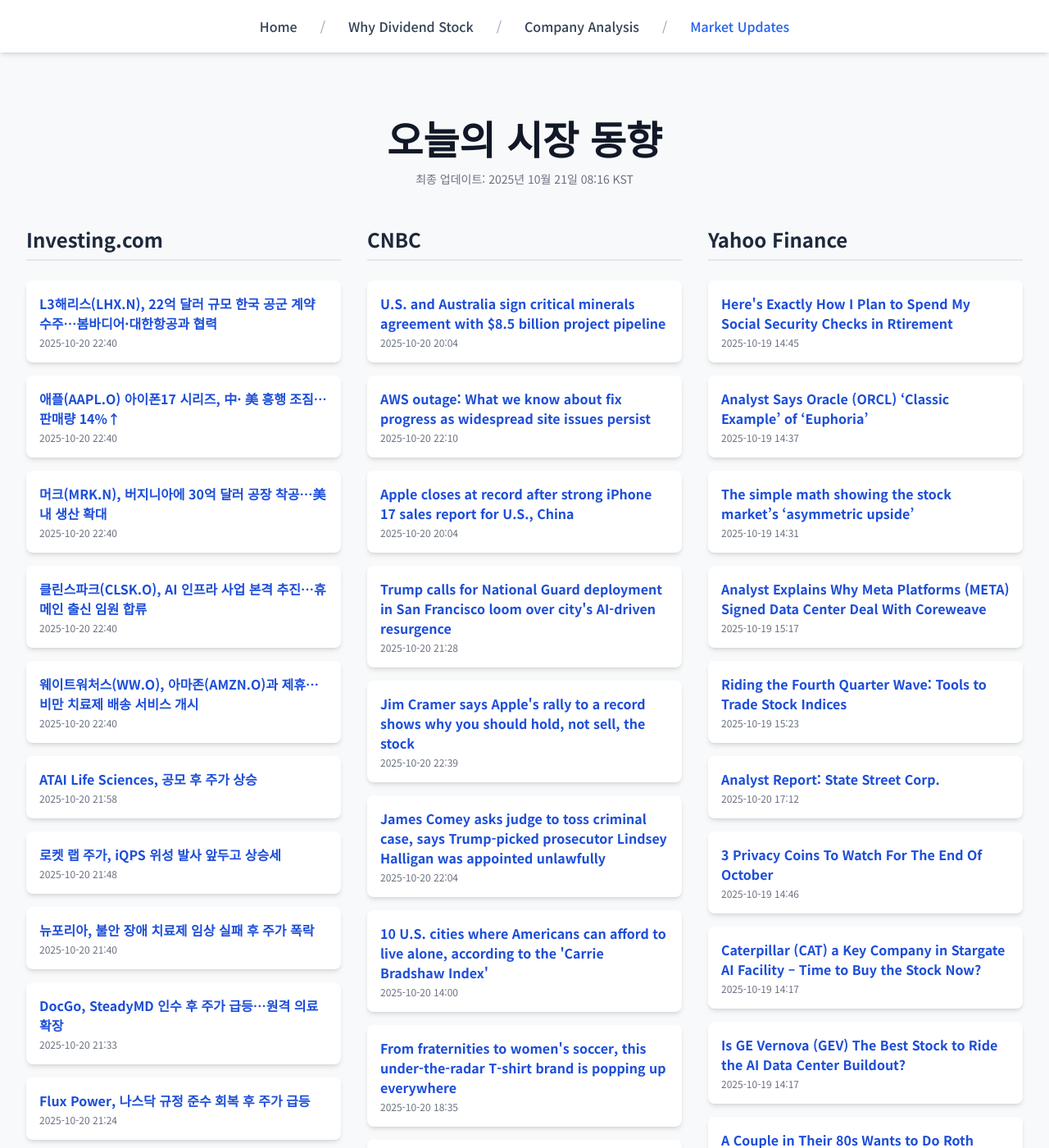
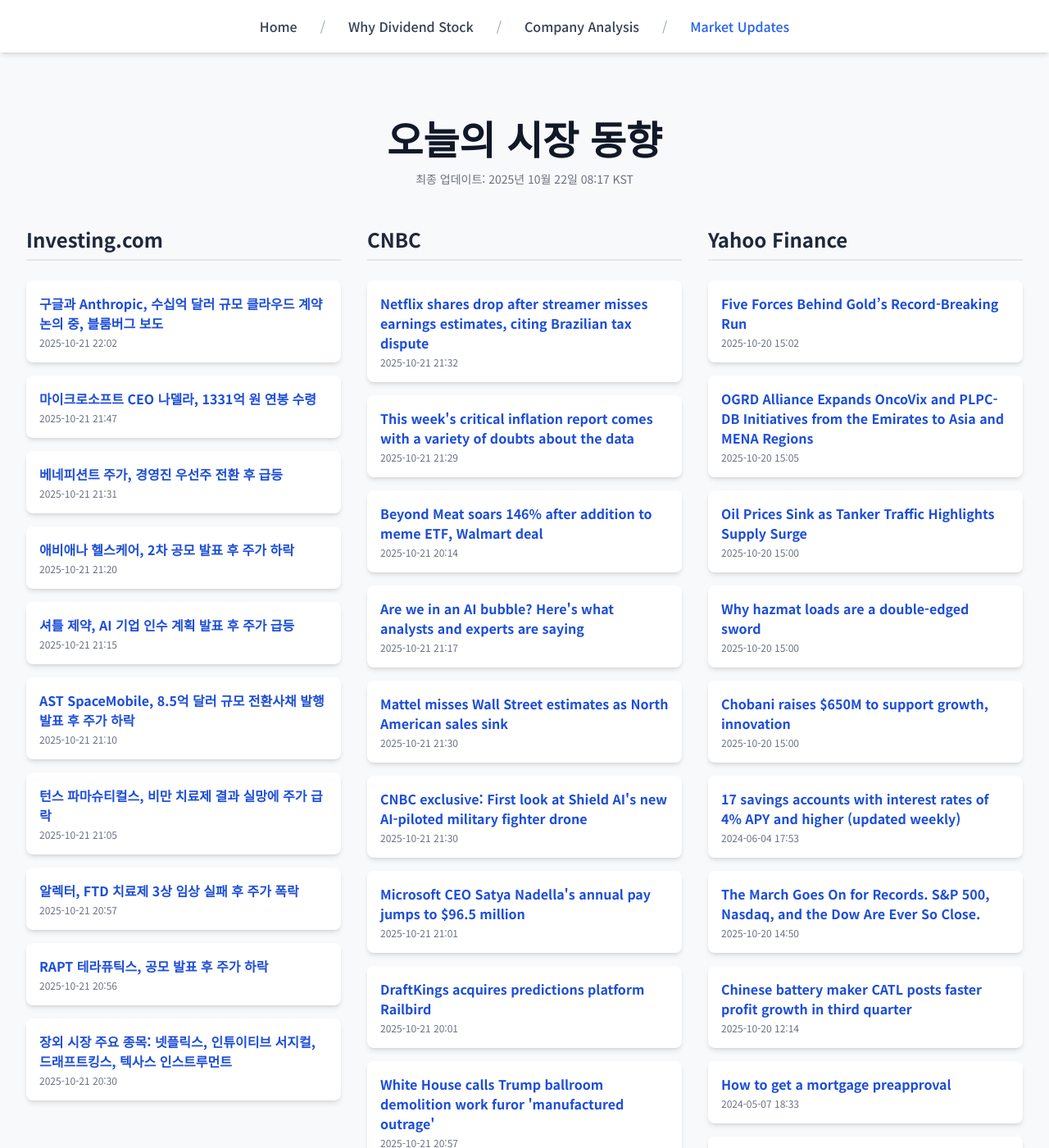
Before and after one commit to Kay-Hwang/my-company-analysis, a Jekyll site: the page built from market-updates.html, in a window 1280 px wide and 1400 px high. Shown: the whole window at 82% size. Built offline with Jekyll 4.4.1, drawn with Linux system fonts in a browser that asks for light colours; nearby versions of some CDN libraries; a script that is not in the unit is left out; some of the changed text lies outside the part shown.

Commit message:
Update daily data

```diff
--- a/_data/latest_data.json
+++ b/_data/latest_data.json
@@ -1,190 +1,190 @@
 {
-  "lastUpdated": "2025년 10월 21일 08:16 KST",
+  "lastUpdated": "2025년 10월 22일 08:17 KST",
   "news": {
     "investing": [
       {
-        "title": "L3해리스(LHX.N), 22억 달러 규모 한국 공군 계약 수주…봄바디어·대한항공과 협력",
-        "link": "https://kr.investing.com/news/stock-market-news/article-1676804",
-        "pubDate": "2025-10-20 22:40:51",
-        "summary": "L3해리스(LHX.N), 22억 달러 규모 한국 공군 계약 수주…봄바디어·대한항공과 협력"
+        "title": "구글과 Anthropic, 수십억 달러 규모 클라우드 계약 논의 중, 블룸버그 보도",
+        "link": "https://kr.investing.com/news/stock-market-news/article-1678440",
+        "pubDate": "2025-10-21 22:02:09",
+        "summary": "구글과 Anthropic, 수십억 달러 규모 클라우드 계약 논의 중, 블룸버그 보도"
       },
       {
-        "title": "애플(AAPL.O) 아이폰17 시리즈, 中· 美 흥행 조짐…판매량 14%↑",
-        "link": "https://kr.investing.com/news/stock-market-news/article-1676803",
-        "pubDate": "2025-10-20 22:40:51",
-        "summary": "애플(AAPL.O) 아이폰17 시리즈, 中· 美 흥행 조짐…판매량 14%↑"
+        "title": "마이크로소프트 CEO 나델라, 1331억 원 연봉 수령",
+        "link": "https://kr.investing.com/news/stock-market-news/article-93CH-1678423",
+        "pubDate": "2025-10-21 21:47:39",
+        "summary": "마이크로소프트 CEO 나델라, 1331억 원 연봉 수령"
       },
       {
-        "title": "머크(MRK.N), 버지니아에 30억 달러 공장 착공…美 내 생산 확대",
-        "link": "https://kr.investing.com/news/stock-market-news/article-1676802",
-        "pubDate": "2025-10-20 22:40:50",
-        "summary": "머크(MRK.N), 버지니아에 30억 달러 공장 착공…美 내 생산 확대"
+        "title": "베네피션트 주가, 경영진 우선주 전환 후 급등",
+        "link": "https://kr.investing.com/news/stock-market-news/article-93CH-1678405",
+        "pubDate": "2025-10-21 21:31:39",
+        "summary": "베네피션트 주가, 경영진 우선주 전환 후 급등"
       },
       {
-        "title": "클린스파크(CLSK.O), AI 인프라 사업 본격 추진…휴메인 출신 임원 합류",
-        "link": "https://kr.investing.com/news/stock-market-news/article-1676801",
-        "pubDate": "2025-10-20 22:40:50",
-        "summary": "클린스파크(CLSK.O), AI 인프라 사업 본격 추진…휴메인 출신 임원 합류"
+        "title": "애비애나 헬스케어, 2차 공모 발표 후 주가 하락",
+        "link": "https://kr.investing.com/news/stock-market-news/article-93CH-1678397",
+        "pubDate": "2025-10-21 21:20:38",
+        "summary": "애비애나 헬스케어, 2차 공모 발표 후 주가 하락"
       },
       {
-        "title": "웨이트워처스(WW.O), 아마존(AMZN.O)과 제휴…비만 치료제 배송 서비스 개시",
-        "link": "https://kr.investing.com/news/stock-market-news/article-1676800",
-        "pubDate": "2025-10-20 22:40:50",
-        "summary": "웨이트워처스(WW.O), 아마존(AMZN.O)과 제휴…비만 치료제 배송 서비스 개시"
+        "title": "셔틀 제약, AI 기업 인수 계획 발표 후 주가 급등",
+        "link": "https://kr.investing.com/news/stock-market-news/article-93CH-1678389",
+        "pubDate": "2025-10-21 21:15:50",
+        "summary": "셔틀 제약, AI 기업 인수 계획 발표 후 주가 급등"
       },
       {
-        "title": "ATAI Life Sciences, 공모 후 주가 상승",
-        "link": "https://kr.investing.com/news/stock-market-news/article-93CH-1676780",
-        "pubDate": "2025-10-20 21:58:06",
-        "summary": "ATAI Life Sciences, 공모 후 주가 상승"
+        "title": "AST SpaceMobile, 8.5억 달러 규모 전환사채 발행 발표 후 주가 하락",
+        "link": "https://kr.investing.com/news/stock-market-news/article-93CH-1678374",
+        "pubDate": "2025-10-21 21:10:32",
+        "summary": "AST SpaceMobile, 8.5억 달러 규모 전환사채 발행 발표 후 주가 하락"
       },
       {
-        "title": "로켓 랩 주가, iQPS 위성 발사 앞두고 상승세",
-        "link": "https://kr.investing.com/news/stock-market-news/article-93CH-1676775",
-        "pubDate": "2025-10-20 21:48:27",
-        "summary": "로켓 랩 주가, iQPS 위성 발사 앞두고 상승세"
+        "title": "턴스 파마슈티컬스, 비만 치료제 결과 실망에 주가 급락",
+        "link": "https://kr.investing.com/news/stock-market-news/article-93CH-1678363",
+        "pubDate": "2025-10-21 21:05:01",
+        "summary": "턴스 파마슈티컬스, 비만 치료제 결과 실망에 주가 급락"
       },
       {
-        "title": "뉴포리아, 불안 장애 치료제 임상 실패 후 주가 폭락",
-        "link": "https://kr.investing.com/news/stock-market-news/article-93CH-1676766",
-        "pubDate": "2025-10-20 21:40:30",
-        "summary": "뉴포리아, 불안 장애 치료제 임상 실패 후 주가 폭락"
+        "title": "알렉터, FTD 치료제 3상 임상 실패 후 주가 폭락",
+        "link": "https://kr.investing.com/news/stock-market-news/article-93CH-1678354",
+        "pubDate": "2025-10-21 20:57:58",
+        "summary": "알렉터, FTD 치료제 3상 임상 실패 후 주가 폭락"
       },
       {
-        "title": "DocGo, SteadyMD 인수 후 주가 급등…원격 의료 확장",
-        "link": "https://kr.investing.com/news/stock-market-news/article-93CH-1676757",
-        "pubDate": "2025-10-20 21:33:13",
-        "summary": "DocGo, SteadyMD 인수 후 주가 급등…원격 의료 확장"
+        "title": "RAPT 테라퓨틱스, 공모 발표 후 주가 하락",
+        "link": "https://kr.investing.com/news/stock-market-news/article-93CH-1678352",
+        "pubDate": "2025-10-21 20:56:56",
+        "summary": "RAPT 테라퓨틱스, 공모 발표 후 주가 하락"
       },
       {
-        "title": "Flux Power, 나스닥 규정 준수 회복 후 주가 급등",
-        "link": "https://kr.investing.com/news/stock-market-news/article-93CH-1676750",
-        "pubDate": "2025-10-20 21:24:24",
-        "summary": "Flux Power, 나스닥 규정 준수 회복 후 주가 급등"
+        "title": "장외 시장 주요 종목: 넷플릭스, 인튜이티브 서지컬, 드래프트킹스, 텍사스 인스트루먼트",
+        "link": "https://kr.investing.com/news/stock-market-news/article-432SI-1678288",
+        "pubDate": "2025-10-21 20:30:24",
+        "summary": "장외 시장 주요 종목: 넷플릭스, 인튜이티브 서지컬, 드래프트킹스, 텍사스 인스트루먼트"
       }
     ],
     "cnbc": [
       {
-        "title": "U.S. and Australia sign critical minerals agreement with $8.5 billion project pipeline",
-        "link": "https://www.cnbc.com/2025/10/20/trump-australia-albanese-minerals-rare-earths-china.html",
-        "pubDate": "Mon, 20 Oct 2025 20:04:44 GMT",
-        "summary": "The projects include rare earths processing, Australian Prime Minister Anthony Albanese said at the White House during a meeting with President Donald Trump."
+        "title": "Netflix shares drop after streamer misses earnings estimates, citing Brazilian tax dispute",
+        "link": "https://www.cnbc.com/2025/10/21/netflix-nflx-earnings-q3-2025.html",
+        "pubDate": "Tue, 21 Oct 2025 21:32:15 GMT",
+        "summary": "Shares of Netflix fell after the company posted a third-quarter earnings miss, citing a tax dispute with Brazilian authorities."
       },
       {
-        "title": "AWS outage: What we know about fix progress as widespread site issues persist",
-        "link": "https://www.cnbc.com/2025/10/20/amazon-web-services-outage-takes-down-major-websites.html",
-        "pubDate": "Mon, 20 Oct 2025 22:10:42 GMT",
-        "summary": "Downdetector showed user reports of problems at sites including Amazon, Snapchat, Disney+, Reddit and Canva."
+        "title": "This week's critical inflation report comes with a variety of doubts about the data",
+        "link": "https://www.cnbc.com/2025/10/21/this-weeks-critical-inflation-report-comes-with-doubts-about-the-data.html",
+        "pubDate": "Tue, 21 Oct 2025 21:29:44 GMT",
+        "summary": "The September CPI report will command full attention from financial markets, even as some investors will view the data with a skeptical eye."
       },
       {
-        "title": "Apple closes at record after strong iPhone 17 sales report for U.S., China",
-        "link": "https://www.cnbc.com/2025/10/20/apple-stock-iphone-17-us-china-sales.html",
-        "pubDate": "Mon, 20 Oct 2025 20:04:28 GMT",
-        "summary": "The iPhone 17 series has outsold the iPhone 16 series by 14% in the U.S. and China within its first 10 days of availability."
+        "title": "Beyond Meat soars 146% after addition to meme ETF, Walmart deal",
+        "link": "https://www.cnbc.com/2025/10/21/one-time-penny-stock-beyond-meat-soars-after-addition-to-meme-etf-jumps-47percent-on-tuesday.html",
+        "pubDate": "Tue, 21 Oct 2025 20:14:02 GMT",
+        "summary": "Plant-based alternative meat company Beyond Meat will expanded distribution across the United States through an agreement with Walmart."
       },
       {
-        "title": "Trump calls for National Guard deployment in San Francisco loom over city's AI-driven resurgence",
-        "link": "https://www.cnbc.com/2025/10/20/trump-calls-for-national-guard-deployment-loom-over-sf-ai-resurgence.html",
-        "pubDate": "Mon, 20 Oct 2025 21:28:02 GMT",
-        "summary": "President Trump is threatening to call in federal troops to San Francisco as evidence mounts that the city is undergoing a post-pandemic resurgence."
+        "title": "Are we in an AI bubble? Here's what analysts and experts are saying",
+        "link": "https://www.cnbc.com/2025/10/21/are-we-in-an-ai-bubble.html",
+        "pubDate": "Tue, 21 Oct 2025 21:17:22 GMT",
+        "summary": "The euphoria is drawing comparisons to the dotcom bubble of the late 1990s and the 2008 financial crisis."
       },
       {
-        "title": "Jim Cramer says Apple's rally to a record shows why you should hold, not sell, the stock",
-        "link": "https://www.cnbc.com/2025/10/20/cramer-apple-rally-stock.html",
-        "pubDate": "Mon, 20 Oct 2025 22:39:33 GMT",
-        "summary": "Apple's stock hits a record high as Jim Cramer tells investors to hold, citing strong iPhone demand, services growth and market momentum."
+        "title": "Mattel misses Wall Street estimates as North American sales sink",
+        "link": "https://www.cnbc.com/2025/10/21/mattel-mat-earnings-q3-2025.html",
+        "pubDate": "Tue, 21 Oct 2025 21:30:07 GMT",
+        "summary": "During Mattel's third quarter, global sales of Barbie and Fisher-Price declined by double digits."
       },
       {
-        "title": "James Comey asks judge to toss criminal case, says Trump-picked prosecutor Lindsey Halligan was appointed unlawfully",
-        "link": "https://www.cnbc.com/2025/10/20/comey-trump-halligan-criminal-case.html",
-        "pubDate": "Mon, 20 Oct 2025 22:04:41 GMT",
-        "summary": "Comey argued that he is being vindictively prosecuted because of President Donald Trump's animus toward him."
+        "title": "CNBC exclusive: First look at Shield AI's new AI-piloted military fighter drone",
+        "link": "https://www.cnbc.com/2025/10/21/exclusive-first-look-at-shield-ais-x-bat-ai-piloted-fighter-drone.html",
+        "pubDate": "Tue, 21 Oct 2025 21:30:02 GMT",
+        "summary": "Shield AI has developed X-Bat, an unmanned, AI-piloted fighter jet with vertical takeoff and landing capabilities."
       },
       {
-        "title": "10 U.S. cities where Americans can afford to live alone, according to the 'Carrie Bradshaw Index'",
-        "link": "https://www.cnbc.com/2025/10/20/cities-americans-can-afford-to-live-alone-the-economist-carrie-bradshaw-index.html",
-        "pubDate": "Mon, 20 Oct 2025 14:00:01 GMT",
-        "summary": "The Economist ranked 100 of the major U.S. cities by affordability for people who want to live alone."
+        "title": "Microsoft CEO Satya Nadella's annual pay jumps to $96.5 million",
+        "link": "https://www.cnbc.com/2025/10/21/microsoft-ceo-satya-nadellas-total-comp-rises-to-96point5-million.html",
+        "pubDate": "Tue, 21 Oct 2025 21:01:16 GMT",
+        "summary": "Microsoft CEO Satya Nadella is getting a major bump in his compensation, thanks to a steep rally in the company's stock price."
       },
       {
-        "title": "From fraternities to women's soccer, this under-the-radar T-shirt brand is popping up everywhere",
-        "link": "https://www.cnbc.com/2025/10/19/comfort-colors-gildan-shirt-gen-z.html",
-        "pubDate": "Mon, 20 Oct 2025 18:35:26 GMT",
-        "summary": "A loyal and growing base of consumers are driving demand for the half-century-old, Gildan-owned shirt brand Comfort Colors."
+        "title": "DraftKings acquires predictions platform Railbird",
+        "link": "https://www.cnbc.com/2025/10/21/draftkings-railbird-predictions-platform-acquisition.html",
+        "pubDate": "Tue, 21 Oct 2025 20:01:01 GMT",
+        "summary": "The sports betting giant is preparing to launch a new platform in the coming months called DraftKings Predictions."
       },
       {
-        "title": "OpenAI investor Reid Hoffman spars with AI czar Sacks, calls Anthropic 'one of the good guys'",
-        "link": "https://www.cnbc.com/2025/10/20/openai-investor-reid-hoffman-calls-anthropic-one-of-the-good-guys.html",
-        "pubDate": "Mon, 20 Oct 2025 19:56:12 GMT",
-        "summary": "After White House AI and crypto czar David Sacks went after Anthropic last week, OpenAI investor Reid Hoffman came to the company's defense."
+        "title": "White House calls Trump ballroom demolition work furor 'manufactured outrage'",
+        "link": "https://www.cnbc.com/2025/10/21/trump-white-house-ballroom-demoltion-treasury.html",
+        "pubDate": "Tue, 21 Oct 2025 20:57:06 GMT",
+        "summary": "President Donald Trump said in July that construction of his White House ballroom \"won't interfere with the current building,\" referring to the East Wing."
       },
       {
-        "title": "Trump can deploy National Guard in Portland, appeals court panel says",
-        "link": "https://www.cnbc.com/2025/10/20/trump-portland-national-guard-nelson-bade.html",
-        "pubDate": "Mon, 20 Oct 2025 22:00:36 GMT",
-        "summary": "The two judges in the majority, Ryan Nelson and Bridget Bade, were both appointed to the 9th Circuit U.S. Court of Appeals by President Trump."
+        "title": "Trump Jan. 6 pardon recipient accused of threatening to kill Democratic leader Jeffries",
+        "link": "https://www.cnbc.com/2025/10/21/trump-jan-6-pardon-hakeem-jeffries-kill-threat.html",
+        "pubDate": "Tue, 21 Oct 2025 19:05:57 GMT",
+        "summary": "Christopher Moynihan, of Clinton, is charged with making a terroristic threat against Hakeem Jeffries, the House Minority Leader."
       }
     ],
     "yahoo": [
       {
-        "title": "Here's Exactly How I Plan to Spend My Social Security Checks in Rtirement",
-        "link": "https://finance.yahoo.com/news/heres-exactly-plan-spend-social-144500270.html",
-        "pubDate": "2025-10-19T14:45:00Z",
-        "summary": "Here's Exactly How I Plan to Spend My Social Security Checks in Rtirement"
+        "title": "Five Forces Behind Gold’s Record-Breaking Run",
+        "link": "https://finance.yahoo.com/news/five-forces-behind-gold-record-150212358.html",
+        "pubDate": "2025-10-20T15:02:12Z",
+        "summary": "Five Forces Behind Gold’s Record-Breaking Run"
       },
       {
-        "title": "Analyst Says Oracle (ORCL) ‘Classic Example’ of ‘Euphoria’",
-        "link": "https://finance.yahoo.com/news/analyst-says-oracle-orcl-classic-143719664.html",
-        "pubDate": "2025-10-19T14:37:19Z",
-        "summary": "Analyst Says Oracle (ORCL) ‘Classic Example’ of ‘Euphoria’"
+        "title": "OGRD Alliance Expands OncoVix and PLPC-DB Initiatives from the Emirates to Asia and MENA Regions",
+        "link": "https://finance.yahoo.com/news/ogrd-alliance-expands-oncovix-plpc-150532376.html",
+        "pubDate": "2025-10-20T15:05:32Z",
+        "summary": "OGRD Alliance Expands OncoVix and PLPC-DB Initiatives from the Emirates to Asia and MENA Regions"
       },
       {
-        "title": "The simple math showing the stock market’s ‘asymmetric upside’",
-        "link": "https://finance.yahoo.com/news/the-simple-math-showing-the-stock-markets-asymmetric-upside-143129927.html",
-        "pubDate": "2025-10-19T14:31:29Z",
-        "summary": "The simple math showing the stock market’s ‘asymmetric upside’"
+        "title": "Oil Prices Sink as Tanker Traffic Highlights Supply Surge",
+        "link": "https://finance.yahoo.com/news/oil-prices-sink-tanker-traffic-150000108.html",
+        "pubDate": "2025-10-20T15:00:00Z",
+        "summary": "Oil Prices Sink as Tanker Traffic Highlights Supply Surge"
       },
       {
-        "title": "Analyst Explains Why Meta Platforms (META) Signed Data Center Deal With Coreweave",
-        "link": "https://finance.yahoo.com/news/analyst-explains-why-meta-platforms-151722421.html",
-        "pubDate": "2025-10-19T15:17:22Z",
-        "summary": "Analyst Explains Why Meta Platforms (META) Signed Data Center Deal With Coreweave"
+        "title": "Why hazmat loads are a double-edged sword",
+        "link": "https://finance.yahoo.com/news/why-hazmat-loads-double-edged-150000096.html",
+        "pubDate": "2025-10-20T15:00:00Z",
+        "summary": "Why hazmat loads are a double-edged sword"
       },
       {
-        "title": "Riding the Fourth Quarter Wave: Tools to Trade Stock Indices",
-        "link": "https://finance.yahoo.com/news/riding-fourth-quarter-wave-tools-152347491.html",
-        "pubDate": "2025-10-19T15:23:47Z",
-        "summary": "Riding the Fourth Quarter Wave: Tools to Trade Stock Indices"
+        "title": "Chobani raises $650M to support growth, innovation",
+        "link": "https://finance.yahoo.com/news/chobani-raises-650m-support-growth-150000150.html",
+        "pubDate": "2025-10-20T15:00:00Z",
+        "summary": "Chobani raises $650M to support growth, innovation"
       },
       {
-        "title": "Analyst Report: State Street Corp.",
-        "link": "https://finance.yahoo.com/research/reports/ARGUS_3418_AnalystReport_1760980338000?yptr=yahoo&ncid=yahooproperties_plusresear_nm5q6ze1cei",
-        "pubDate": "2025-10-20T17:12:18Z",
-        "summary": "Analyst Report: State Street Corp."
+        "title": "17 savings accounts with interest rates of 4% APY and higher (updated weekly)",
+        "link": "https://finance.yahoo.com/personal-finance/banking/article/4-percent-interest-savings-accounts-175301904.html",
+        "pubDate": "2024-06-04T17:53:01Z",
+        "summary": "17 savings accounts with interest rates of 4% APY and higher (updated weekly)"
       },
       {
-        "title": "3 Privacy Coins To Watch For The End Of October",
-        "link": "https://finance.yahoo.com/news/3-privacy-coins-watch-end-144641777.html",
-        "pubDate": "2025-10-19T14:46:41Z",
-        "summary": "3 Privacy Coins To Watch For The End Of October"
+        "title": "The March Goes On for Records. S&P 500, Nasdaq, and the Dow Are Ever So Close.",
+        "link": "https://www.barrons.com/livecoverage/stock-market-news-today-102025/card/the-march-goes-on-for-records-s-p-500-nasdaq-and-the-dow-are-ever-so-close--kRUShJOLmfnflzZMXzWI?siteid=yhoof2&yptr=yahoo",
+        "pubDate": "2025-10-20T14:50:50Z",
+        "summary": "The March Goes On for Records. S&P 500, Nasdaq, and the Dow Are Ever So Close."
       },
       {
-        "title": "Caterpillar (CAT) a Key Company in Stargate AI Facility – Time to Buy the Stock Now?",
-        "link": "https://finance.yahoo.com/news/caterpillar-cat-key-company-stargate-141714552.html",
-        "pubDate": "2025-10-19T14:17:14Z",
-        "summary": "Caterpillar (CAT) a Key Company in Stargate AI Facility – Time to Buy the Stock Now?"
+        "title": "Chinese battery maker CATL posts faster profit growth in third quarter",
+        "link": "https://finance.yahoo.com/news/chinese-battery-maker-catl-posts-121426740.html",
+        "pubDate": "2025-10-20T12:14:26Z",
+        "summary": "Chinese battery maker CATL posts faster profit growth in third quarter"
       },
       {
-        "title": "Is GE Vernova (GEV) The Best Stock to Ride the AI Data Center Buildout?",
-        "link": "https://finance.yahoo.com/news/ge-vernova-gev-best-stock-141717734.html",
-        "pubDate": "2025-10-19T14:17:17Z",
-        "summary": "Is GE Vernova (GEV) The Best Stock to Ride the AI Data Center Buildout?"
+        "title": "How to get a mortgage preapproval",
+        "link": "https://finance.yahoo.com/personal-finance/mortgages/article/mortgage-pre-approval-182545770.html",
+        "pubDate": "2024-05-07T18:33:43Z",
+        "summary": "How to get a mortgage preapproval"
       },
       {
-        "title": "A Couple in Their 80s Wants to Do Roth Conversions. Should They?",
-        "link": "https://www.wsj.com/personal-finance/taxes/roth-conversions-tax-burden-single-married-ab710ef6?siteid=yhoof2&yptr=yahoo",
-        "pubDate": "2025-10-19T14:00:00Z",
-        "summary": "A Couple in Their 80s Wants to Do Roth Conversions. Should They?"
+        "title": "Coinbase One Card Opens Up to American Users With Bitcoin Rewards",
+        "link": "https://finance.yahoo.com/news/coinbase-one-card-opens-american-150003884.html",
+        "pubDate": "2025-10-20T15:00:03Z",
+        "summary": "Coinbase One Card Opens Up to American Users With Bitcoin Rewards"
       }
     ]
   }
```
